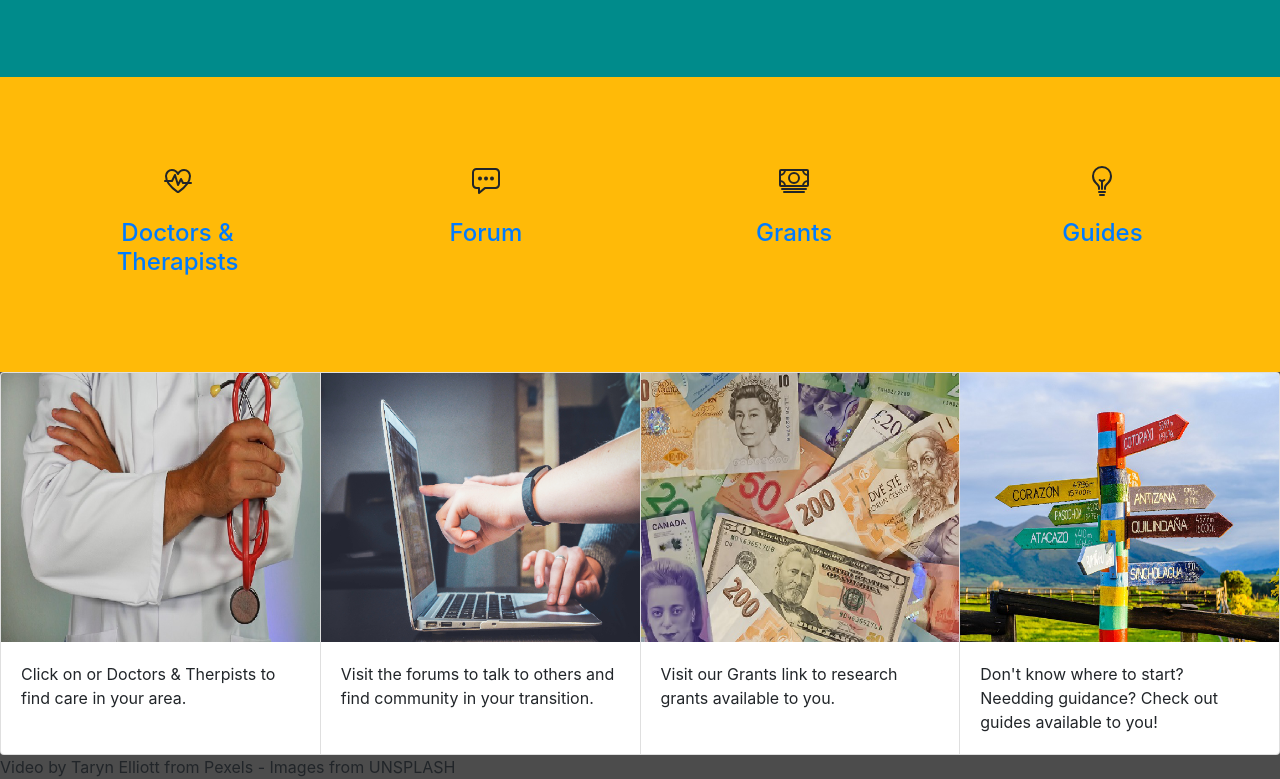
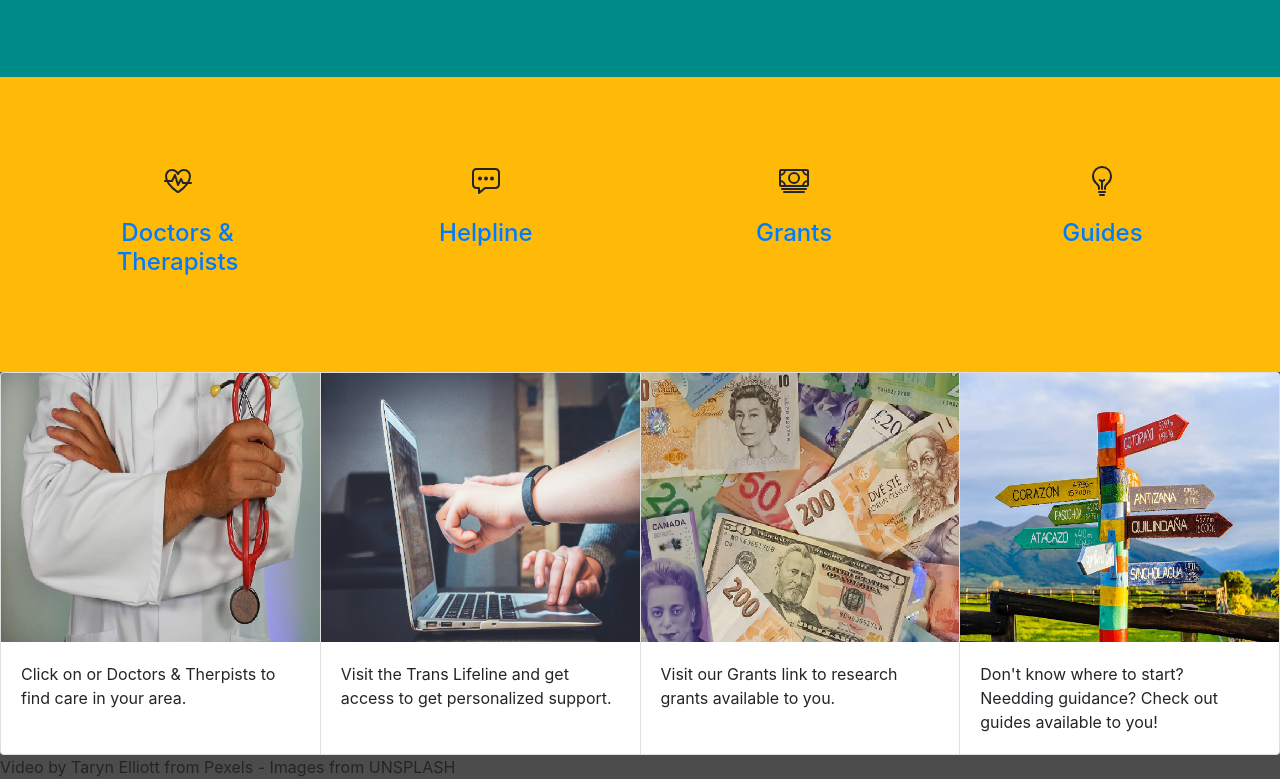
Before and after one commit to maggietaylorcodes/SampleCharityPage, a plain HTML site: page index.html in a window 1280 px wide. Shown: the part 918-1697 px from the top of the page. Drawn offline with nearby package versions, Linux system fonts and the light colour scheme; a script that the page names is missing.

Commit message:
Update index.html
Updated the link to the forums - the link was indicating a problem with the original forum, so I updated it to direct it to the translifeline.org

```diff
--- a/index.html
+++ b/index.html
@@ -61,7 +61,7 @@
 
         <div class="feature-box col-lg-3">
           <ion-icon class="icon" size="large" name="chatbox-ellipses-outline"></ion-icon>
-          <h3 class="feature-title"><a href="https://lgbtchat.net/">Forum</a></h3>
+          <h3 class="feature-title"><a href="https://translifeline.org/">Helpline</a></h3>
 
         </div>
 
@@ -93,7 +93,7 @@
     <div class="card" style="width: 17rem;">
       <img src="images/forum.png" class="card-img-top" alt="...">
       <div class="card-body">
-        <p class="card-text">Visit the forums to talk to others and find community in your transition.</p>
+        <p class="card-text">Visit the Trans Lifeline and get access to get personalized support.</p>
       </div>
     </div>
     <div class="card" style="width: 17rem;">
```
